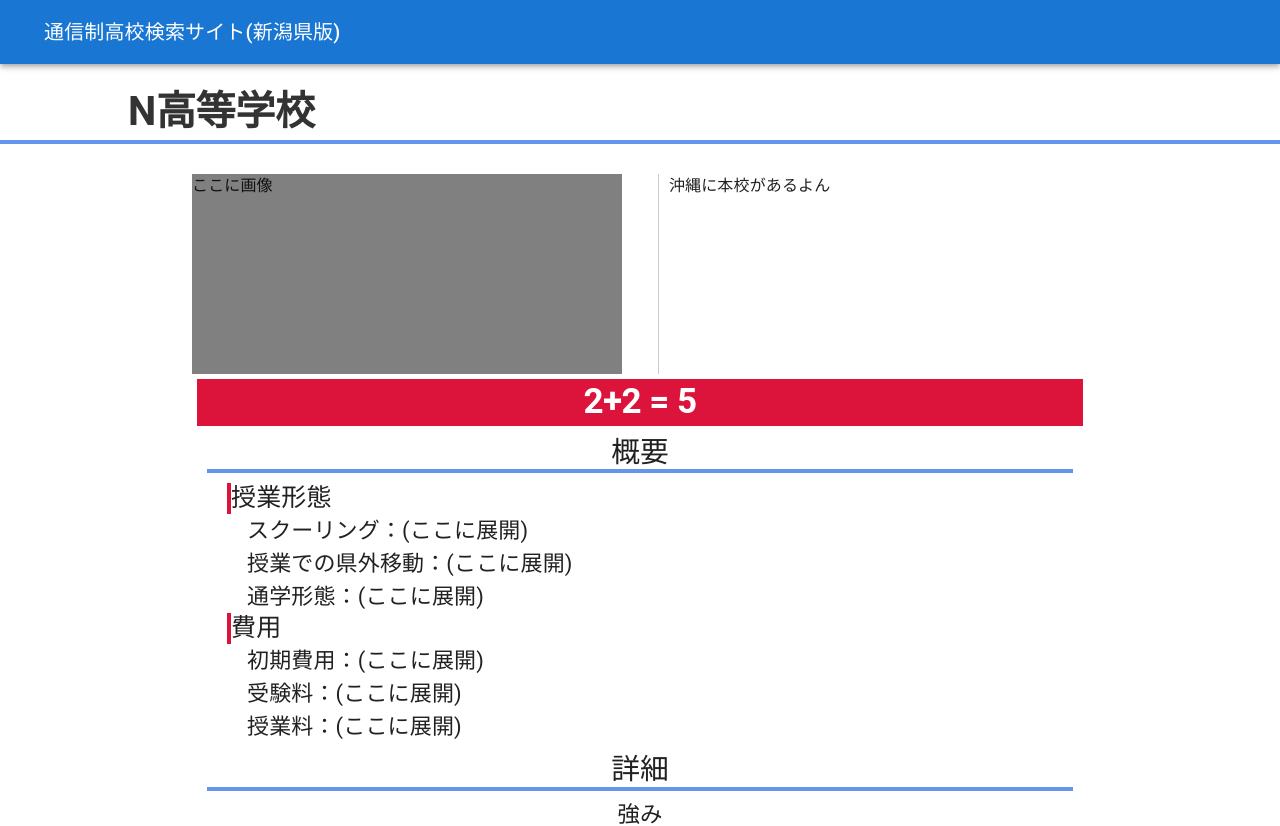
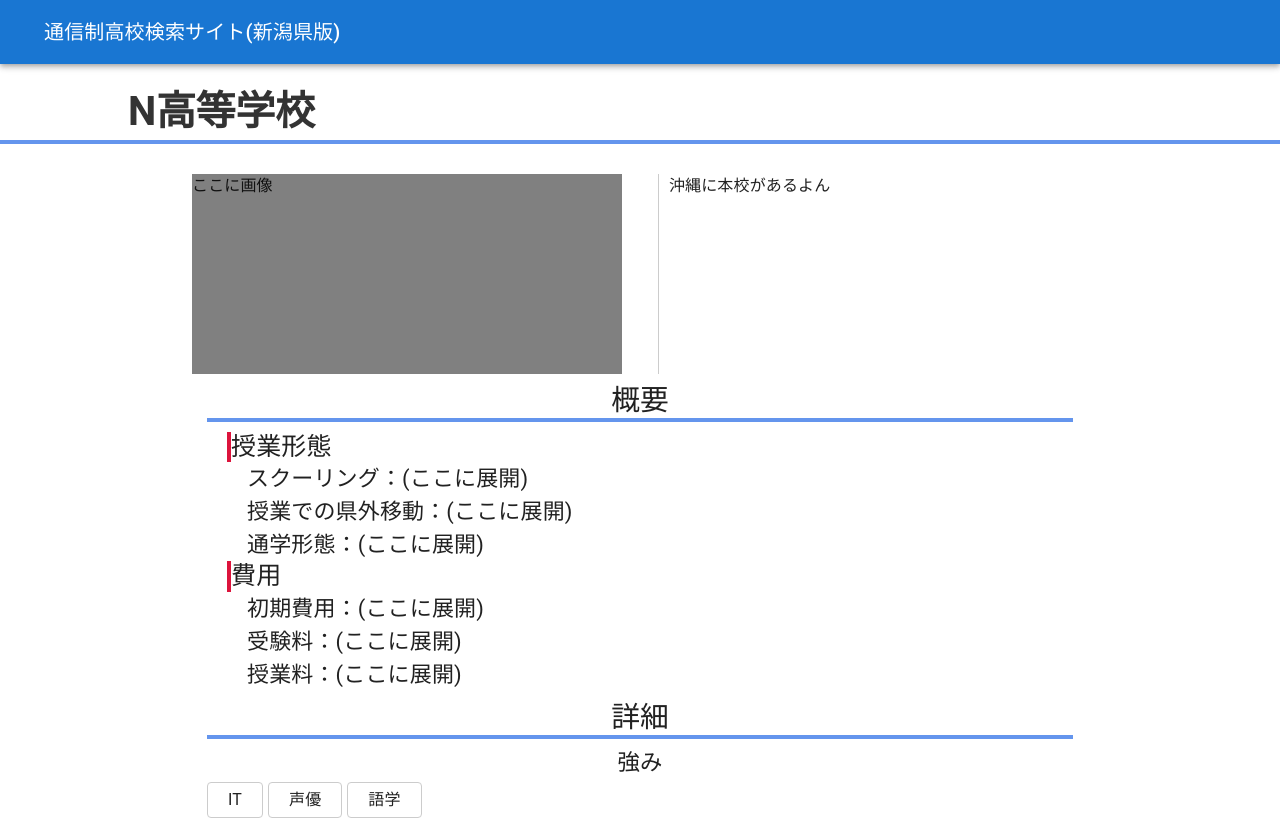
Before and after one commit to Sug1re/correspondence-app, a Next.js app: page /schoolsIntroduction in a window 1280 px wide. Shown: the top 826 px of the page. Built offline with nearby package versions, Linux system fonts and the light colour scheme.

Commit message:
スローガンいらんのでコメントアウト

```diff
--- a/app/schoolsIntroduction/page.tsx
+++ b/app/schoolsIntroduction/page.tsx
@@ -44,7 +44,7 @@ export default function schoolsIntroductionPage() {
           </Box>
         </Box>
         {/* スローガン(正味いらんかも) */}
-        <Box sx={{ backgroundColor: "crimson", margin: "5px", padding: "3px"}}>
+        { /*<Box sx={{ backgroundColor: "crimson", margin: "5px", padding: "3px"}}>
           <Typography variant="h1"
             sx={{
               color: "white",
@@ -55,7 +55,7 @@ export default function schoolsIntroductionPage() {
           >
             2+2 = 5
           </Typography>
-        </Box>
+        </Box> */ }
         {/* 詳細 */}
         <Box sx={{ m: "5px" }}>
           <Typography
```
